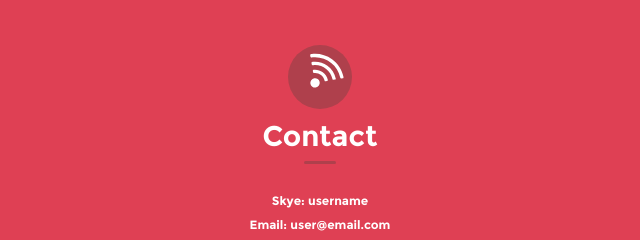
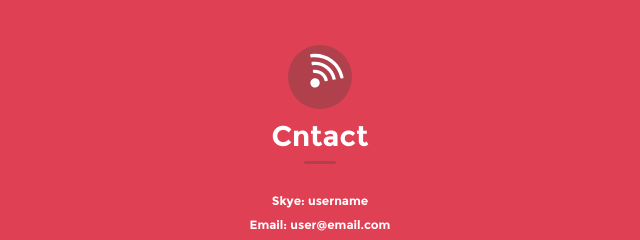
Before and after one commit to Blazingsonic/firecode-work-in-progress, a plain HTML site: page index.html in a window 1280 px wide. Shown: the part 5120-5360 px from the top of the page, 320-960 px from the left. Drawn offline with Linux system fonts and the light colour scheme; files whose address does not match are found by name.

Commit message:
Update 2016-03-11T00:32:10.406Z

```diff
--- a/index.html
+++ b/index.html
@@ -208,7 +208,7 @@
 					<svg class="sub-icon">
 						<use xlink:href="#signal"></use>
 					</svg>
-					<h2 class="col-xs-12 red-underline">Contact</h2>
+					<h2 class="col-xs-12 red-underline">Cntact</h2>
 					<p class="col-xs-12 secondary">Skye: username</p>
 					<p class="col-xs-12 secondary">Email: user@email.com</p>
 
```
